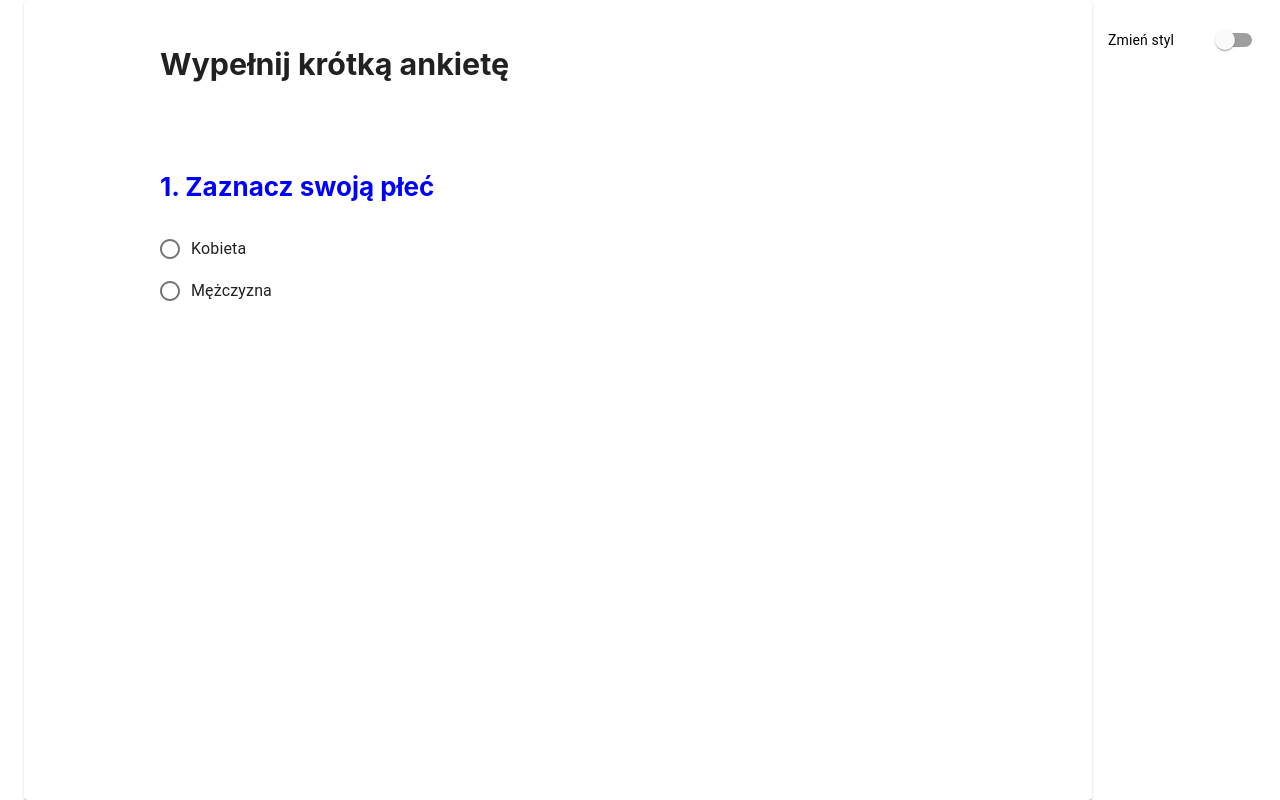
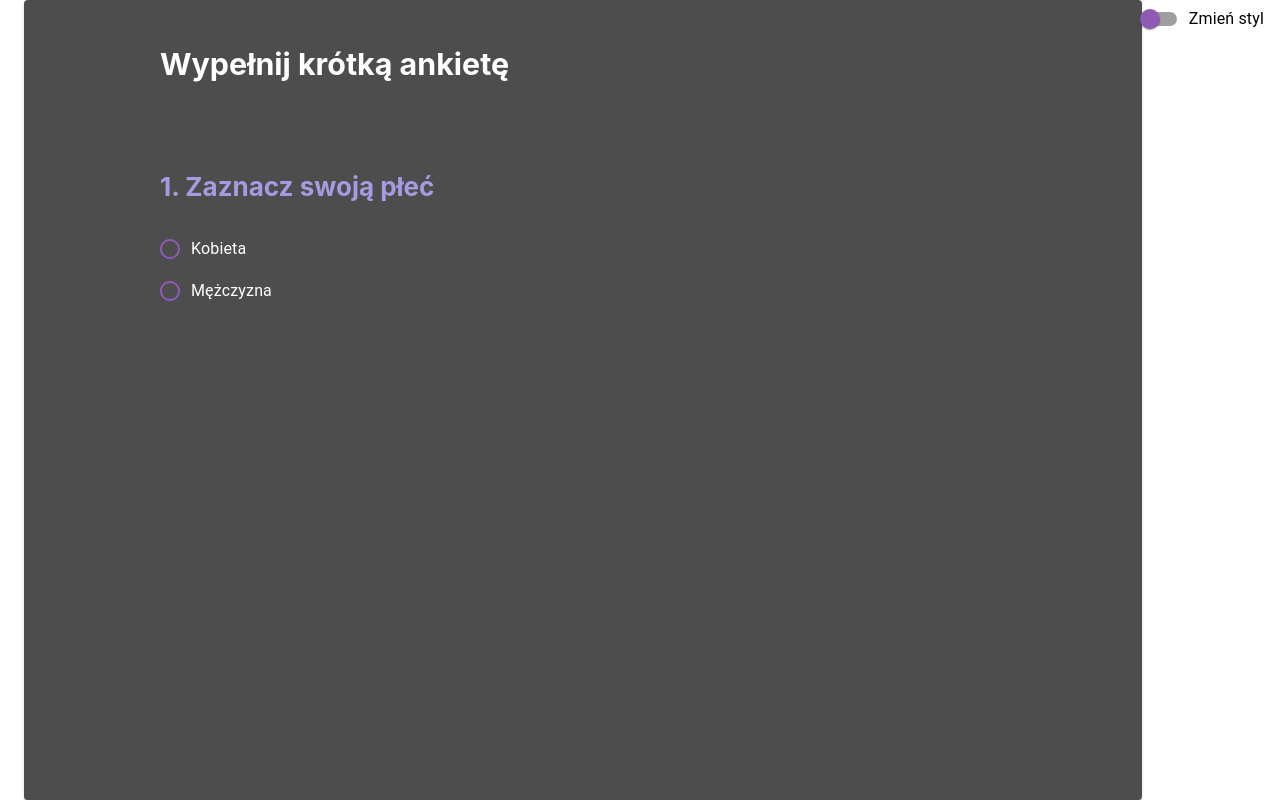
Before and after one commit to patrycjabrzeskot/form-app, a React (Create React App) app: page / in a window 1280 px wide. Built offline with nearby package versions, Linux system fonts and the light colour scheme.

Commit message:
basic style - dark mode fixed

```diff
--- /dev/null
+++ b/src/components/Form.tsx
@@ -0,0 +1,29 @@
+import { Card, CardContent, Container } from "@material-ui/core";
+import { ThemeContext } from "contexts/theme";
+import React, { useContext } from "react";
+import Title from "./helpers/Title";
+import RadioQuestion from "./inputs/Radio";
+
+const Form = () => {
+  const theme = useContext(ThemeContext);
+
+  return (
+    <Container>
+      <Card
+        className="Home-header"
+        style={{ backgroundColor: theme.theme.background }}
+      >
+        <CardContent>
+          <h3 style={{ color: theme.theme.text }}>Wypełnij krótką ankietę </h3>
+          {/* <p>Odpowiedz na kilka pytań</p> */}
+        </CardContent>
+        <CardContent>
+          <Title number={1} title="Zaznacz swoją płeć" />
+          <RadioQuestion value={["Kobieta", "Mężczyzna"]} />
+        </CardContent>
+      </Card>
+    </Container>
+  );
+};
+
+export default Form;
--- a/src/components/helpers/Title.tsx
+++ b/src/components/helpers/Title.tsx
@@ -1,11 +1,15 @@
-import React from "react";
+import React, { useContext } from "react";
+import { ThemeContext } from "../../contexts/theme";
 
-export default function Title(props) {
+function Title(props) {
+  const theme = useContext(ThemeContext);
   return (
     <>
-      <p style={{ color: "blue", fontWeight: "bold" }}>
+      <p style={{ color: theme.theme.title, fontWeight: "bold" }}>
         {props.number}. {props.title}
       </p>
     </>
   );
 }
+
+export default Title;
--- a/src/components/helpers/Toggle.tsx
+++ b/src/components/helpers/Toggle.tsx
@@ -1,42 +1,50 @@
-import React from "react";
+import React, { useContext } from "react";
 import Switch from "@material-ui/core/Switch";
-import { TableRow, TableCell } from "@material-ui/core";
+import { withStyles, FormGroup, FormControlLabel } from "@material-ui/core";
 import "../../index.css";
+import { ThemeContext } from "../../contexts/theme";
 
-export default function Toggle() {
+function Toggle() {
   const [state, setState] = React.useState({
     checkedA: false,
-    // checkedB: true,
   });
 
   const handleChange = (event: React.ChangeEvent<HTMLInputElement>) => {
     setState({ ...state, [event.target.name]: event.target.checked });
   };
 
+  const theme = useContext(ThemeContext);
+
+  const ColoredSwitch = withStyles({
+    switchBase: {
+      color: theme.theme.elements,
+      "&$checked": {
+        color: theme.theme.elements,
+      },
+      "&$checked + $track": {
+        backgroundColor: theme.theme.elements,
+      },
+    },
+    checked: {},
+    track: {},
+  })(Switch);
+
   return (
     <div style={{ float: "right", borderBottom: "none" }}>
-      <TableRow>
-        <TableCell>
-          <p>Zmień styl</p>
-        </TableCell>
-        <TableCell align="right">
-          <Switch
-            checked={state.checkedA}
-            onChange={handleChange}
-            name="checkedA"
-            inputProps={{ "aria-label": "secondary checkbox" }}
-          />
-        </TableCell>
-      </TableRow>
-
-      {/* <Switch
-        checked={state.checkedB}
-        onChange={handleChange}
-        color="primary"
-        name="checkedB"
-        inputProps={{ "aria-label": "primary checkbox" }}
-      />
-      <Switch inputProps={{ "aria-label": "primary checkbox" }} /> */}
+      <FormGroup>
+        <FormControlLabel
+          control={
+            <ColoredSwitch
+              checked={state.checkedA}
+              onChange={handleChange}
+              name="checkedA"
+            />
+          }
+          label="Zmień styl"
+        />
+      </FormGroup>
     </div>
   );
 }
+
+export default Toggle;
--- a/src/components/inputs/Radio.tsx
+++ b/src/components/inputs/Radio.tsx
@@ -1,28 +1,52 @@
-import React from "react";
+import React, { useContext } from "react";
 import Radio from "@material-ui/core/Radio";
 import RadioGroup from "@material-ui/core/RadioGroup";
 import FormControlLabel from "@material-ui/core/FormControlLabel";
 import FormControl from "@material-ui/core/FormControl";
+import { Typography, withStyles } from "@material-ui/core";
+import { ThemeContext } from "contexts/theme";
 
-export default function RadioQuestion(props) {
+interface RadioProps {
+  value: string[];
+}
+function RadioQuestion(props: RadioProps) {
   const [value, setValue] = React.useState("Female");
 
   const handleChange = (event: React.ChangeEvent<HTMLInputElement>) => {
     setValue((event.target as HTMLInputElement).value);
   };
   console.log(props);
+  const theme = useContext(ThemeContext);
+
+  const ColoredRadio = withStyles({
+    root: {
+      color: theme.theme.elements,
+      "&$checked": {
+        color: theme.theme.elements,
+      },
+    },
+    checked: {},
+    // })((props: RadioProps) => <Radio color="default" {...props} />);
+  })(Radio);
+
   return (
     <FormControl component="fieldset">
-      <RadioGroup
-        // aria-label="gender"
-        // name="gender1"
-        value={value}
-        onChange={handleChange}
-      >
+      <RadioGroup value={value} onChange={handleChange}>
         {props.value.map((item) => (
-          <FormControlLabel value={item} control={<Radio />} label={item} />
+          <FormControlLabel
+            value={item}
+            control={<ColoredRadio />}
+            label={
+              <Typography style={{ color: theme.theme.text }}>
+                {item}
+              </Typography>
+            }
+            color="white"
+          />
         ))}
       </RadioGroup>
     </FormControl>
   );
 }
+
+export default RadioQuestion;
--- /dev/null
+++ b/src/contexts/theme.tsx
@@ -0,0 +1,32 @@
+import React from "react";
+
+export const theme = {
+  light: {
+    text: "black",
+    title: "#8ec6c5",
+    elements: "#6983aa",
+    background: "#f4f4f4",
+  },
+  dark: {
+    text: "white",
+    title: "#A49BE1",
+    elements: "#8D5BB4",
+    background: "#4d4d4d",
+  },
+};
+
+export const ThemeContext = React.createContext({
+  theme: theme.light,
+  toggleTheme: () => {},
+});
+
+// export const ThemeContext = React.createContext(
+//   theme.dark // wartość domyślna
+// );
+
+// const ThemeContext = React.createContext(theme.dark);
+
+// export const ThemeProvider = ThemeContext.Provider;
+// export const ThemeConsumer = ThemeContext.Consumer;
+
+// export default ThemeContext;
--- a/src/index.tsx
+++ b/src/index.tsx
@@ -1,6 +1,5 @@
 import React from "react";
 import ReactDOM from "react-dom";
-//import "./index.css";
 import Home from "./pages/Home";
 import * as serviceWorker from "./serviceWorker";
 
--- a/src/pages/Home.tsx
+++ b/src/pages/Home.tsx
@@ -1,28 +1,26 @@
-import { Container, Card, CardContent } from "@material-ui/core";
-import React from "react";
+import React, { useState } from "react";
 import "./Home.css";
 import Toggle from "../components/helpers/Toggle";
-import Title from "../components/helpers/Title";
-
-import RadioQuestion from "components/inputs/Radio";
+import { theme, ThemeContext } from "../contexts/theme";
+import Form from "../components/Form";
 
 function Home() {
+  const [myTheme, setTheme] = useState(theme.dark);
+  const myToggleTheme = () => {
+    state.theme === theme.dark ? setTheme(theme.light) : setTheme(theme.dark);
+  };
+
+  const state = {
+    theme: myTheme,
+    toggleTheme: myToggleTheme,
+  };
+
   return (
     <>
-      <Toggle />
-
-      <Container>
-        <Card className="Home-header">
-          <CardContent>
-            <h3>Wypełnij krótką ankietę </h3>
-            {/* <p>Odpowiedz na kilka pytań</p> */}
-          </CardContent>
-          <CardContent>
-            <Title number={1} title="Zaznacz swoją płeć" />
-            <RadioQuestion value={["Kobieta", "Mężczyzna"]} />
-          </CardContent>
-        </Card>
-      </Container>
+      <ThemeContext.Provider value={state}>
+        <Toggle />
+        <Form />
+      </ThemeContext.Provider>
     </>
   );
 }
```
